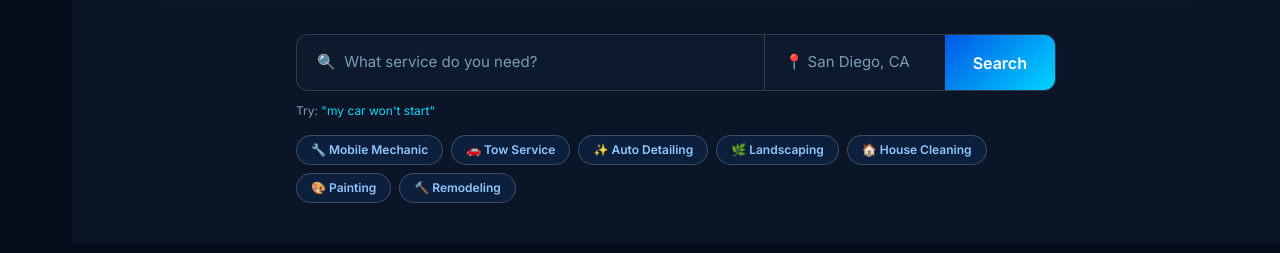
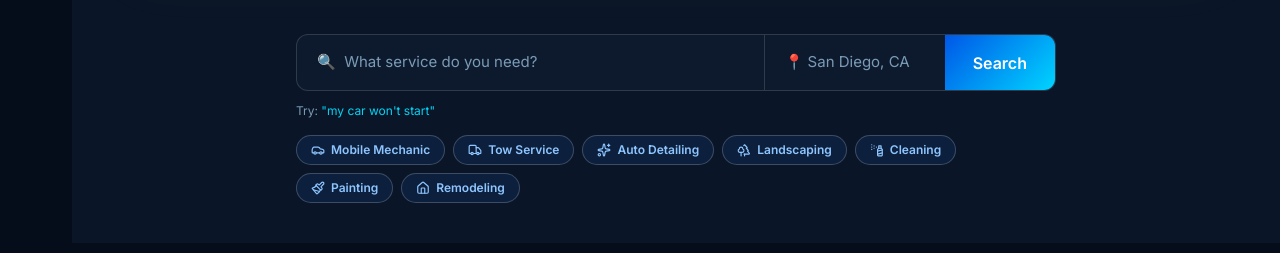
Before and after one commit to getservicehub/Get-service-hub-mvp, a Next.js app: page / in a window 1280 px wide. Shown: the part 1100-1353 px from the top of the page. Built offline with nearby package versions, Linux system fonts and the light colour scheme; no server answers; the database is empty.

Commit message:
Replace emoji icons with vector icons in search bar tags and Hero category chips

```diff
--- a/src/components/home/Hero.tsx
+++ b/src/components/home/Hero.tsx
@@ -7,6 +7,7 @@ import { createClient } from "@/lib/supabase/client";
 import { matchCategory } from "@/lib/services/keywords";
 import { getCities } from "@/lib/services/queries";
 import { useLanguage } from "@/lib/i18n/LanguageContext";
+import { CategoryIcon } from "@/lib/services/categoryIcons";
 
 type Category = { id: string; name: string; icon: string };
 
@@ -198,7 +199,7 @@ export default function Hero() {
         <div className="flex gap-3 overflow-x-auto pb-2 [-ms-overflow-style:none] [scrollbar-width:none] [&::-webkit-scrollbar]:hidden">
           {categories.map((cat) => (
             <Link key={cat.id} href={`/directory?category=${encodeURIComponent(cat.name)}`} className="flex-shrink-0 flex items-center gap-2 bg-card border border-white/[.08] rounded-full px-4 py-2.5 hover:border-cyan-400/40 transition-all">
-              <span className="text-lg">{cat.icon}</span>
+              <CategoryIcon name={cat.name} className="w-4 h-4" />
               <span className="text-[13px] font-semibold whitespace-nowrap">{cat.name}</span>
             </Link>
           ))}
--- a/src/components/home/SearchBar.tsx
+++ b/src/components/home/SearchBar.tsx
@@ -4,15 +4,16 @@ import { useState } from "react";
 import { useRouter } from "next/navigation";
 import { useLanguage } from "@/lib/i18n/LanguageContext";
 import { matchCategory } from "@/lib/services/keywords";
+import { CategoryIcon } from "@/lib/services/categoryIcons";
 
 const tags = [
-  { label: "🔧 Mobile Mechanic", value: "Mobile Mechanic" },
-  { label: "🚗 Tow Service", value: "Tow Service" },
-  { label: "✨ Auto Detailing", value: "Auto Detailing" },
-  { label: "🌿 Landscaping", value: "Landscaping" },
-  { label: "🏠 House Cleaning", value: "Cleaning" },
-  { label: "🎨 Painting", value: "Painting" },
-  { label: "🔨 Remodeling", value: "Remodeling" },
+  "Mobile Mechanic",
+  "Tow Service",
+  "Auto Detailing",
+  "Landscaping",
+  "Cleaning",
+  "Painting",
+  "Remodeling",
 ];
 
 export default function SearchBar() {
@@ -62,13 +63,14 @@ export default function SearchBar() {
         </div>
 
         <div className="flex flex-wrap gap-2 mt-4">
-          {tags.map((tag) => (
+          {tags.map((tagName) => (
             <button
-              key={tag.value}
-              onClick={() => router.push(`/directory?category=${encodeURIComponent(tag.value)}`)}
-              className="px-3.5 py-1.5 rounded-full text-xs font-semibold bg-blue-500/10 border border-white/20 text-blue-300 hover:bg-blue-500/20 hover:text-cyan-400 transition-all"
+              key={tagName}
+              onClick={() => router.push(`/directory?category=${encodeURIComponent(tagName)}`)}
+              className="flex items-center gap-1.5 px-3.5 py-1.5 rounded-full text-xs font-semibold bg-blue-500/10 border border-white/20 text-blue-300 hover:bg-blue-500/20 hover:text-cyan-400 transition-all"
             >
-              {tag.label}
+              <CategoryIcon name={tagName} className="w-3.5 h-3.5" />
+              {tagName}
             </button>
           ))}
         </div>
```
